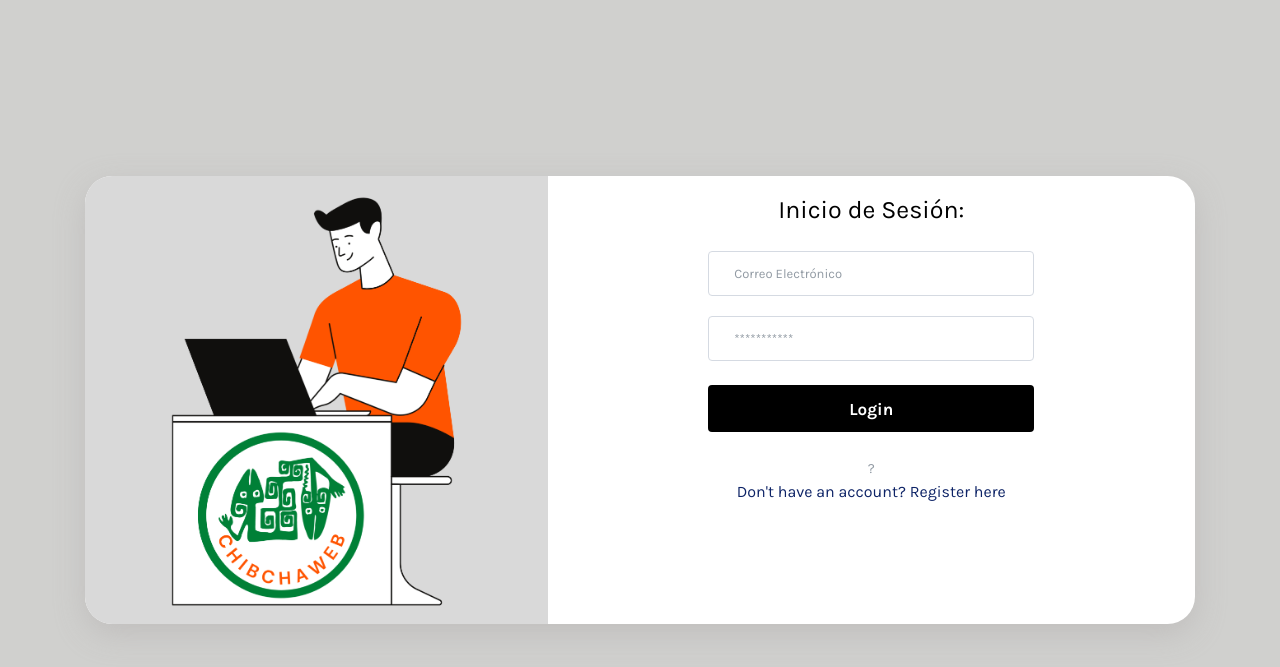
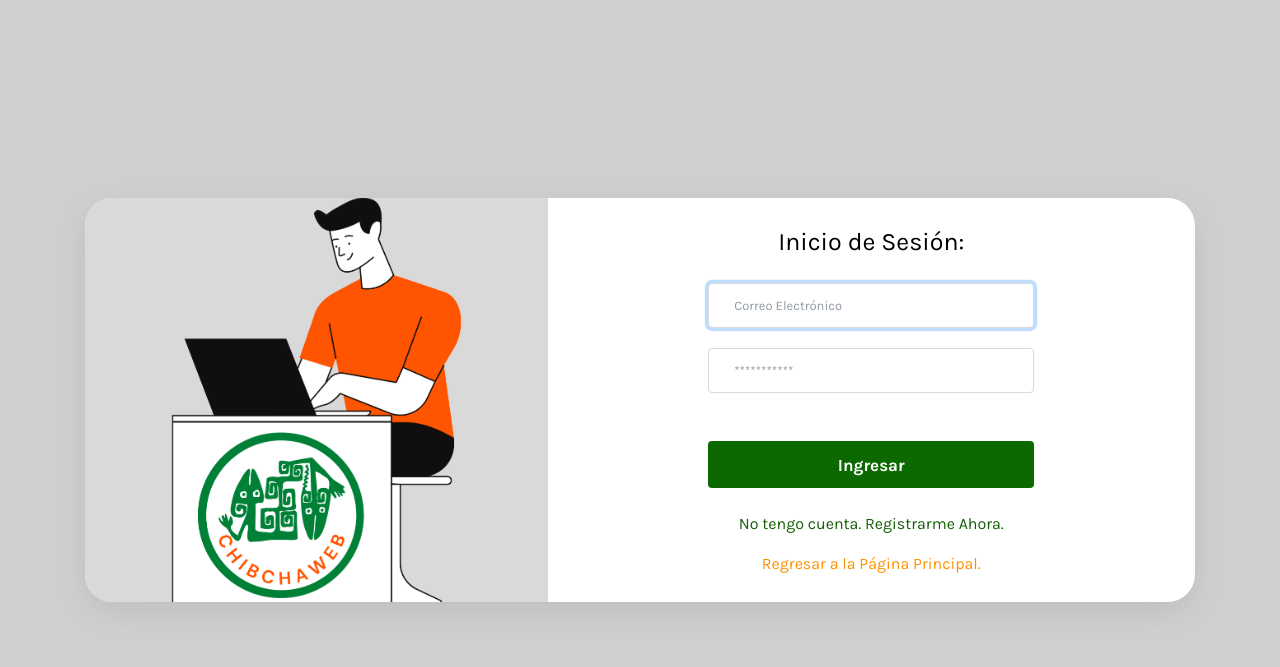
Before and after one commit to valemendoza/ChibchaWeb, a PHP site: page /login.php in a window 1280 px wide. Shown: the top 667 px of the page. Run offline with PHP 8.4, Linux system fonts and the light colour scheme; some libraries are stand-ins or nearby versions.

Commit message:
cambiosLogin V

```diff
--- a/Css/login.css
+++ b/Css/login.css
@@ -21,7 +21,7 @@ body {
     -o-object-fit: cover;
        object-fit: cover; }
   .login-card .card-body {
-    padding: 5px 60px 60px; }
+    padding: 15px 60px 10px; }
     @media (max-width: 422px) {
       .login-card .card-body {
         padding: 35px 24px; } }
@@ -52,7 +52,7 @@ body {
       color: #919aa3; }
   .login-card .login-btn {
     padding: 13px 20px 12px;
-    background-color: #000;
+    background-color: rgb(12, 105, 0);
     border-radius: 4px;
     font-size: 17px;
     font-weight: bold;
@@ -69,8 +69,10 @@ body {
     margin-bottom: 12px; }
   .login-card-footer-text {
     font-size: 16px;
-    color: #0d2366;
-    margin-bottom: 60px; }
+    color: #145e05; }
+    .login-card-back {
+      font-size: 16px;
+      color: #ff9100; }
     @media (max-width: 767px) {
       .login-card-footer-text {
         margin-bottom: 24px; } }
--- a/login.php
+++ b/login.php
@@ -9,6 +9,11 @@
   <link rel="stylesheet" href="https://cdn.materialdesignicons.com/4.8.95/css/materialdesignicons.min.css">
   <link rel="stylesheet" href="https://stackpath.bootstrapcdn.com/bootstrap/4.4.1/css/bootstrap.min.css">
   <link rel="stylesheet" href="Css/login.css">
+
+  <link rel="stylesheet" type="text/css" href="Librerias/Alertify/css/alertify.css">
+  <link rel="stylesheet" type="text/css" href="Librerias/Alertify/css/themes/default.css">
+  <script src="Librerias/Alertify/alertify.js"></script>
+
 </head>
 <body>
   <main class="d-flex align-items-center min-vh-100 py-3 py-md-0">
@@ -24,19 +29,22 @@
               </div>
               <center>
               <p class="login-card-description">Inicio de Sesión:</p>
-              <form action="#!">
+              <form action="#!" method="POST" onsubmit="return miFuncion(this)">
                   <div class="form-group">
                     <label for="email" class="sr-only">Correo</label>
-                    <input type="email" name="email" id="email" class="form-control" placeholder="Correo Electrónico">
+                    <input type="email" name="email" id="email" class="form-control" placeholder="Correo Electrónico" autofocus required="True">
                   </div>
                   <div class="form-group mb-4">
                     <label for="password" class="sr-only">Clave</label>
-                    <input type="password" name="password" id="password" class="form-control" placeholder="***********">
+                    <input type="password" name="password" id="password" class="form-control" placeholder="***********" maxlength="8" minlength="3" required="True">
                   </div>
-                  <input name="login" id="login" class="btn btn-block login-btn mb-4" type="button" value="Login">
+                  <div class="g-recaptcha" data-sitekey="6LdhRdsaAAAAALlJOdMRmtH-46XvwYys6f1KsZlb" require></div>
+                  <br>
+                  <input name="login" id="login" class="btn btn-block login-btn mb-4" type="submit" value="Ingresar">
                 </form>
-                <a href="#!" class="forgot-password-link">?</a>
-                <p class="login-card-footer-text">Don't have an account? <a href="#!" class="text-reset">Register here</a></p>
+                <p class="login-card-footer-text"><a href="registro.php" class="text-reset">No tengo cuenta. Registrarme Ahora.</a></p>
+
+                <p class="login-card-back"><a href="index.html" class="text-reset">Regresar a la Página Principal.</a></p>
                 <center>
             </div>
           </div>
@@ -47,5 +55,19 @@
   <script src="https://code.jquery.com/jquery-3.4.1.min.js"></script>
   <script src="https://cdn.jsdelivr.net/npm/popper.js@1.16.0/dist/umd/popper.min.js"></script>
   <script src="https://stackpath.bootstrapcdn.com/bootstrap/4.4.1/js/bootstrap.min.js"></script>
+  <script src='https://www.google.com/recaptcha/api.js?hl=es'></script>
+  <script>
+        function miFuncion(a) {
+            var response = grecaptcha.getResponse();
+            if(response.length == 0){
+                alertify.error("Captcha no verificado");
+                return false;
+                event.preventDefault();
+            } else {
+                return true;
+            }
+        }
+    </script>
+
 </body>
 </html>
```
